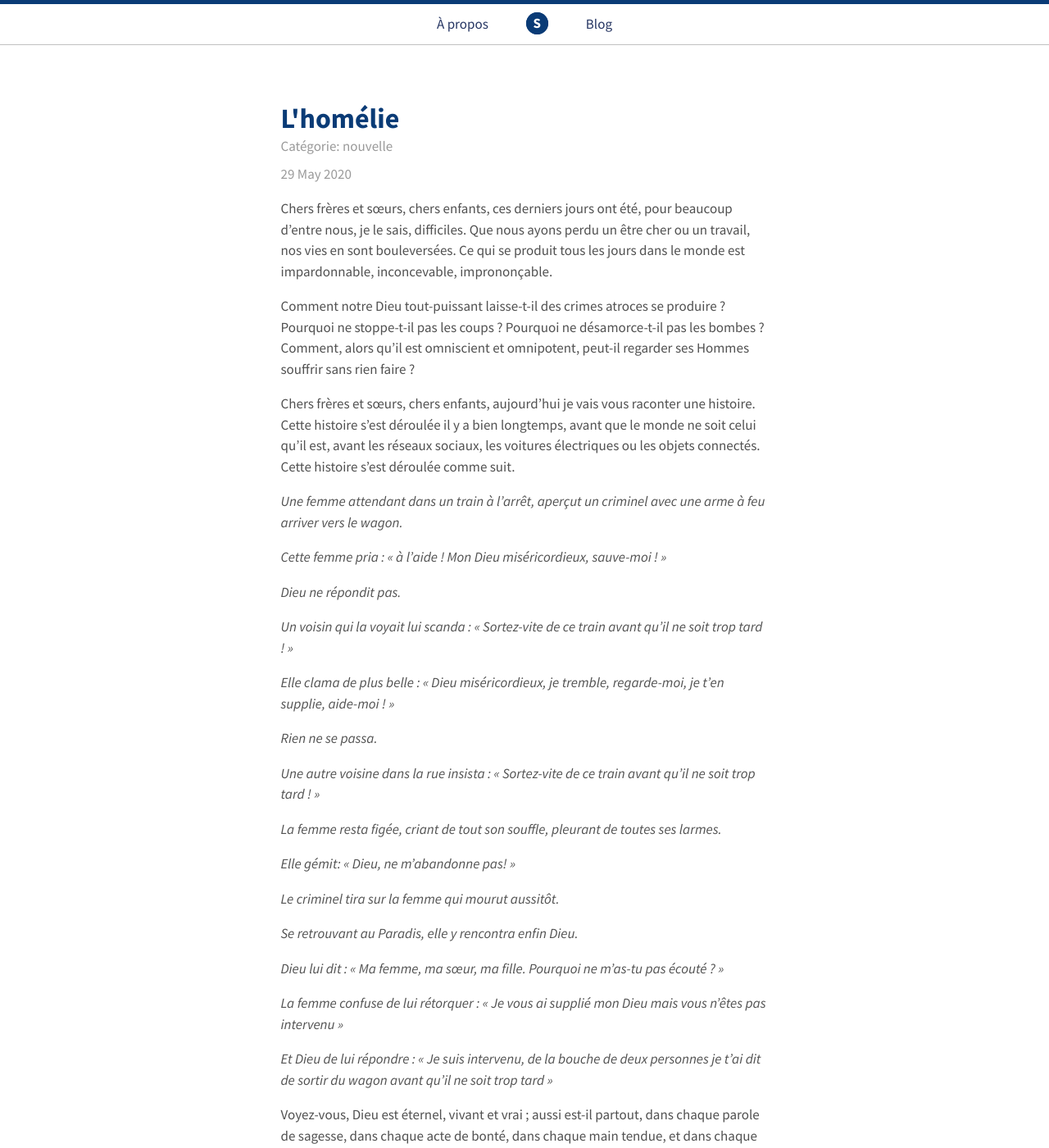
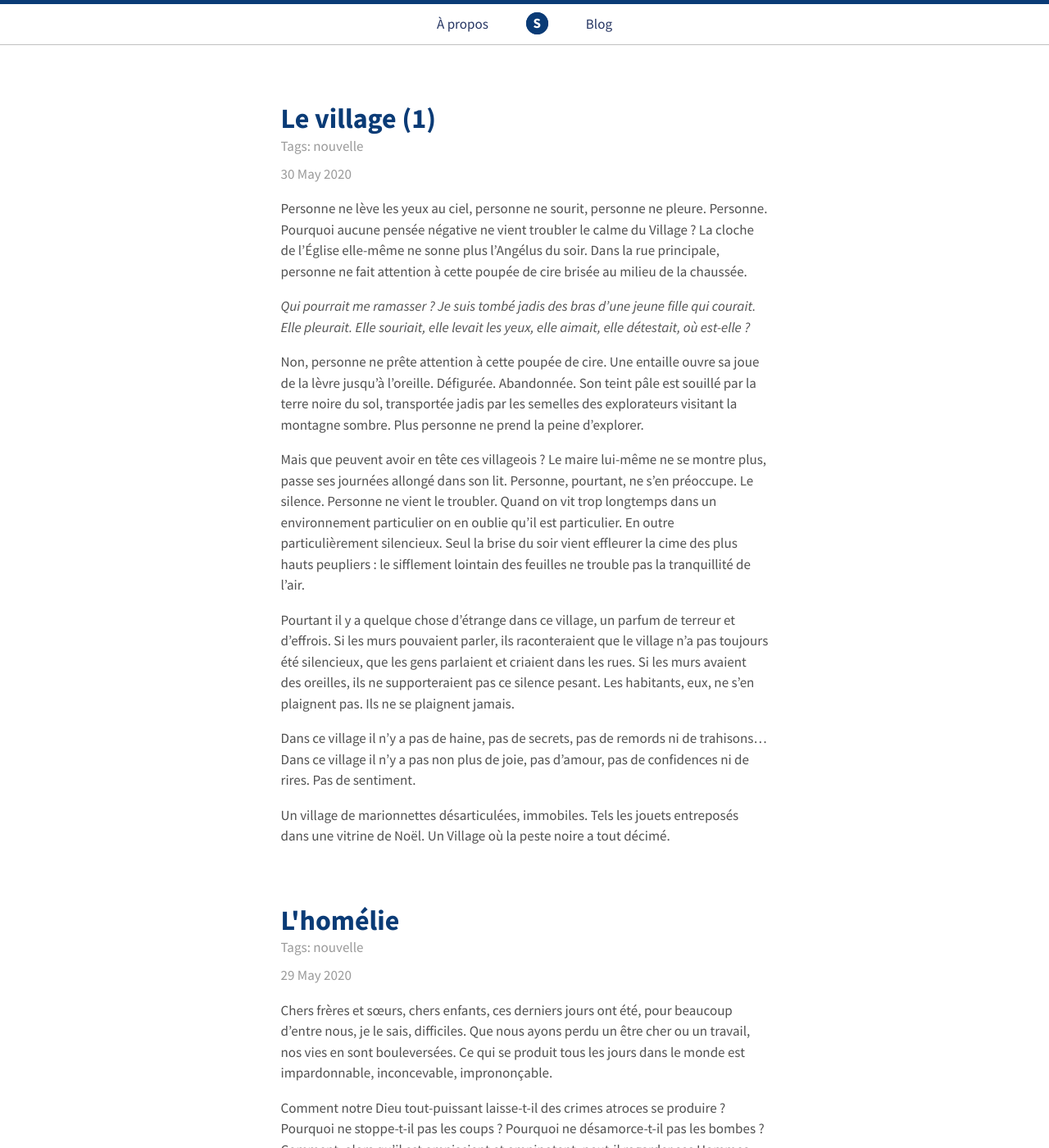
Before and after one commit to stemlaur/stemlaur.github.io, a Jekyll site: the page built from blog/index.html, in a window 1280 px wide and 1400 px high. Shown: the whole window at 82% size. Built offline with Jekyll 4.4.1, drawn with Linux system fonts in a browser that asks for light colours; the list of posts is cut into pages by our own code; some of the changed text lies outside the part shown.

Commit message:
LE VILLAGE (1)

```diff
--- a/_layouts/post.html
+++ b/_layouts/post.html
@@ -4,7 +4,7 @@ layout: default
 
 <article class="post">
   <h1 class="post-title">{{ page.title }}</h1>
-  <p class="post-date">Catégorie: {{ page.tags | array_to_sentence_string: ',' }}</p>
+  <p class="post-date">Tags: {{ page.tags | array_to_sentence_string: ',' }}</p>
   <time datetime="{{ page.date | date_to_xmlschema }}" class="post-date">{{ page.date | date_to_string }}</time>
   <p></p>
   {{ content }}
--- /dev/null
+++ b/blog/_posts/2020/04/2020-05-30-le-village-1.md
@@ -0,0 +1,19 @@
+---
+layout: post
+title: Le village (1)
+tags: nouvelle
+---
+
+Personne ne lève les yeux au ciel, personne ne sourit, personne ne pleure. Personne. Pourquoi aucune pensée négative ne vient troubler le calme du Village ? La cloche de l'Église  elle-même ne sonne plus l’Angélus du soir. Dans la rue principale,  personne ne fait attention à cette poupée de cire brisée au milieu de la chaussée.
+
+_Qui pourrait me ramasser ? Je suis tombé jadis des bras d’une jeune fille qui courait. Elle pleurait. Elle souriait, elle levait les yeux, elle aimait, elle détestait, où est-elle ?_
+
+Non, personne ne prête attention à cette poupée de cire. Une entaille ouvre sa joue de la lèvre jusqu’à l’oreille. Défigurée. Abandonnée. Son teint pâle est souillé par la terre noire du sol, transportée jadis par les semelles des explorateurs visitant la montagne sombre. Plus personne ne prend la peine d’explorer.
+
+Mais que peuvent avoir en tête ces villageois ? Le maire lui-même ne se montre plus, passe ses journées allongé dans son lit. Personne, pourtant, ne s’en préoccupe. Le silence. Personne ne vient le troubler. Quand on vit trop longtemps dans un environnement particulier on en oublie  qu’il est particulier. En outre particulièrement silencieux. Seul la brise du soir vient effleurer la cime des plus hauts peupliers : le sifflement lointain des feuilles ne trouble pas la tranquillité de l’air.
+
+Pourtant il y a quelque chose d’étrange dans ce village, un parfum de terreur et d’effrois. Si les murs pouvaient parler, ils raconteraient que le village n’a pas toujours été silencieux, que les gens parlaient et criaient dans les rues. Si les murs avaient des oreilles, ils ne supporteraient pas ce silence pesant. Les habitants, eux, ne s’en plaignent pas. Ils ne se plaignent jamais.
+
+Dans ce village il n’y a pas de haine, pas de secrets, pas de remords ni de trahisons… Dans ce village il n’y a pas non plus de joie, pas d’amour, pas de confidences ni de rires. Pas de sentiment.
+
+Un village de marionnettes désarticulées, immobiles. Tels les jouets entreposés dans une vitrine de Noël. Un Village où la peste noire a tout décimé.
--- a/blog/index.html
+++ b/blog/index.html
@@ -11,7 +11,7 @@ title: Blog
         {{ post.title }}
       </a>
     </h1>
-    <p class="post-date">Catégorie: {{ post.tags | array_to_sentence_string: ',' }}</p>
+    <p class="post-date">Tags: {{ post.tags | array_to_sentence_string: ',' }}</p>
     <time datetime="{{ post.date | date_to_xmlschema }}" class="post-date">{{ post.date | date_to_string }}</time>
 
     {{ post.content }}
```
